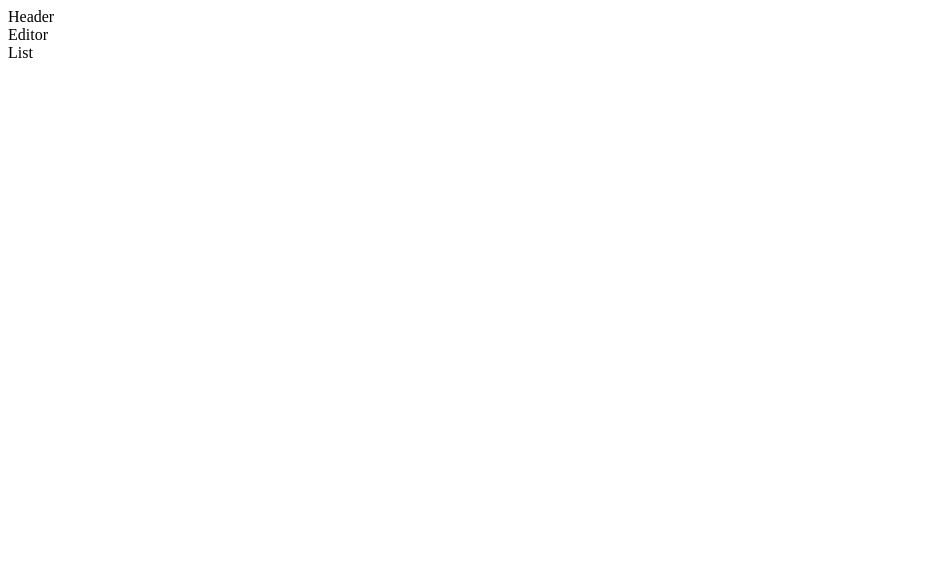
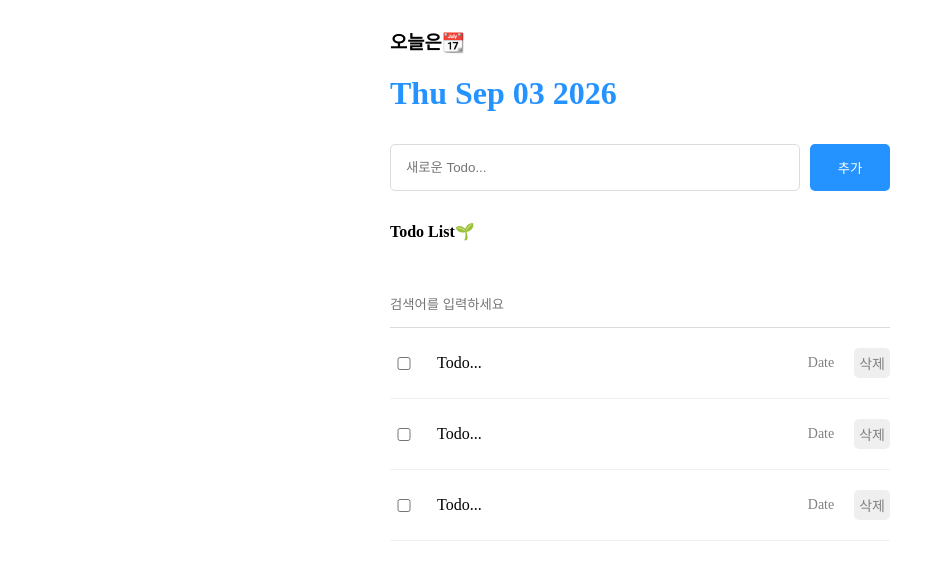
Before and after one commit to H-24/ToDoList-react-project, a React (Vite) app: page / in a window 1280 px wide. Shown: the top 580 px of the page, without its empty margins (0-945 px from the left). Built offline with nearby package versions, Linux system fonts and the light colour scheme.

Commit message:
feat: UI 구현하기

```diff
--- a/src/App.css
+++ b/src/App.css
@@ -0,0 +1,8 @@
+.App {
+    width: 500px;
+    margin: 0 auto;
+
+    display: flex;
+    flex-direction: column;
+    gap: 10px;
+}
--- a/src/App.tsx
+++ b/src/App.tsx
@@ -1,16 +1,16 @@
 import './App.css'
-import Header from './components/header'
+import Header from './components/Header'
 import Editor from './components/Editor'
 import List from './components/List'
 
 function App() {
 
   return (
-    <>
+    <div className='App'>
       <Header />
       <Editor />
       <List />
-    </>
+    </div>
   );
 }
 
--- /dev/null
+++ b/src/components/Editor.css
@@ -0,0 +1,20 @@
+.Editor {
+    display: flex;
+    gap: 10px;
+}
+
+.Editor > input {
+    flex: 1;
+    padding: 15px;
+    border: 1px solid rgb(220, 220, 220);
+    border-radius: 5px;
+}
+
+.Editor > button {
+    cursor: pointer;
+    width: 80px;
+    background-color: rgb(37, 147, 255);
+    color: white;
+    border: none;
+    border-radius: 5px;
+}
--- a/src/components/Editor.tsx
+++ b/src/components/Editor.tsx
@@ -1,5 +1,12 @@
+import './Editor.css'
+
 const Editor = () => {
-    return <div>Editor</div>;
+    return(
+    <div className='Editor'>
+        <input placeholder='새로운 Todo...'></input>
+        <button>추가</button>
+        </div>
+    )
 };
 
 export default Editor;
--- /dev/null
+++ b/src/components/Header.css
@@ -0,0 +1,3 @@
+.Header > h1 {
+    color: rgb(37, 147, 255);
+}
--- a/src/components/Header.tsx
+++ b/src/components/Header.tsx
@@ -1,5 +1,12 @@
+import './Header.css';
+
 const Header = () => {
-    return <div>Header</div>;
+  return (
+    <div className="Header">
+      <h3>오늘은📆</h3>
+      <h1>{new Date().toDateString()}</h1>
+    </div>
+  );
 };
 
 export default Header;
--- /dev/null
+++ b/src/components/List.css
@@ -0,0 +1,22 @@
+.List {
+    display: flex;
+    flex-direction: column;
+    gap: 20px;
+}
+
+.List > input {
+    width: 100%;
+    border: none;
+    border-bottom: 1px solid rgb(220,220,220);
+    padding: 15px 0px;
+}
+
+.List > input:focus {
+    outline: none;
+}
+
+.List .todos_wrapper {
+    display: flex;
+    flex-direction: column;
+    gap: 20px;
+}
--- a/src/components/List.tsx
+++ b/src/components/List.tsx
@@ -1,5 +1,16 @@
+import './List.css'
+import TodoItem from './TodoItem';
+
 const List = () => {
-    return <div>List</div>;
+  return <div className="List">
+        <h4>Todo List🌱</h4>
+        <input placeholder='검색어를 입력하세요'></input>
+        <div className='todos_wrapper'>
+            <TodoItem />
+            <TodoItem />
+            <TodoItem />
+        </div>
+    </div>;
 };
 
 export default List;
--- /dev/null
+++ b/src/components/TodoItem.css
@@ -0,0 +1,29 @@
+.TodoItem {
+    display: flex;
+    align-items: center;
+    gap: 20px;
+    padding-bottom: 20px;
+    border-bottom: 1px solid rgb(240, 240, 240);
+}
+
+.TodoItem input {
+    width: 20px;
+}
+
+.TodoItem .content {
+    flex: 1;
+}
+
+.TodoItem .date {
+    font-size: 14px;
+    color: gray;
+}
+
+.TodoItem button {
+    cursor: pointer;
+    color: gray;
+    font-size: 14px;
+    border: none;
+    border-radius: 5px;
+    padding: 5px;
+}
--- /dev/null
+++ b/src/components/TodoItem.tsx
@@ -0,0 +1,14 @@
+import './TodoItem.css'
+
+const TodoItem = () => {
+    return (
+        <div className='TodoItem'>
+            <input type='checkbox'></input>
+            <div className='content'>Todo...</div>
+            <div className='date'>Date</div>
+            <button>삭제</button>
+        </div>
+    )
+}
+
+export default TodoItem
```
